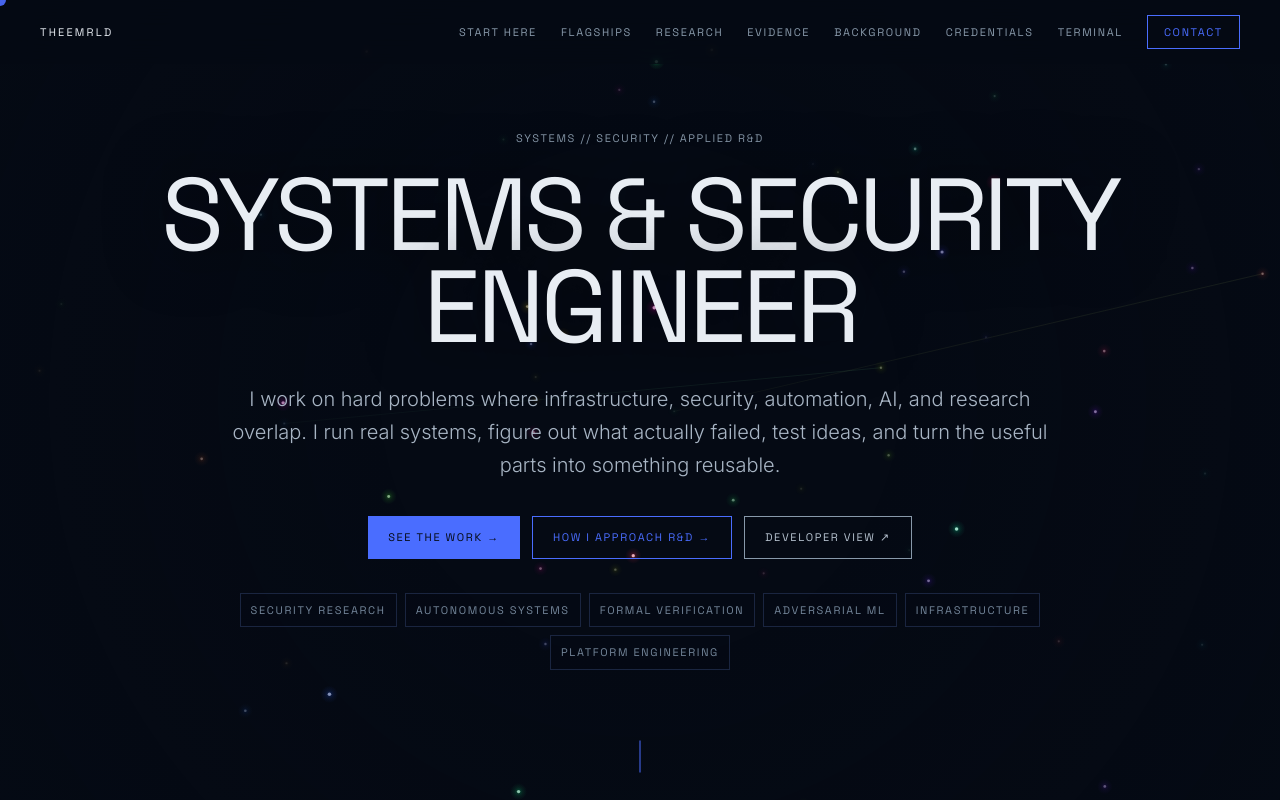
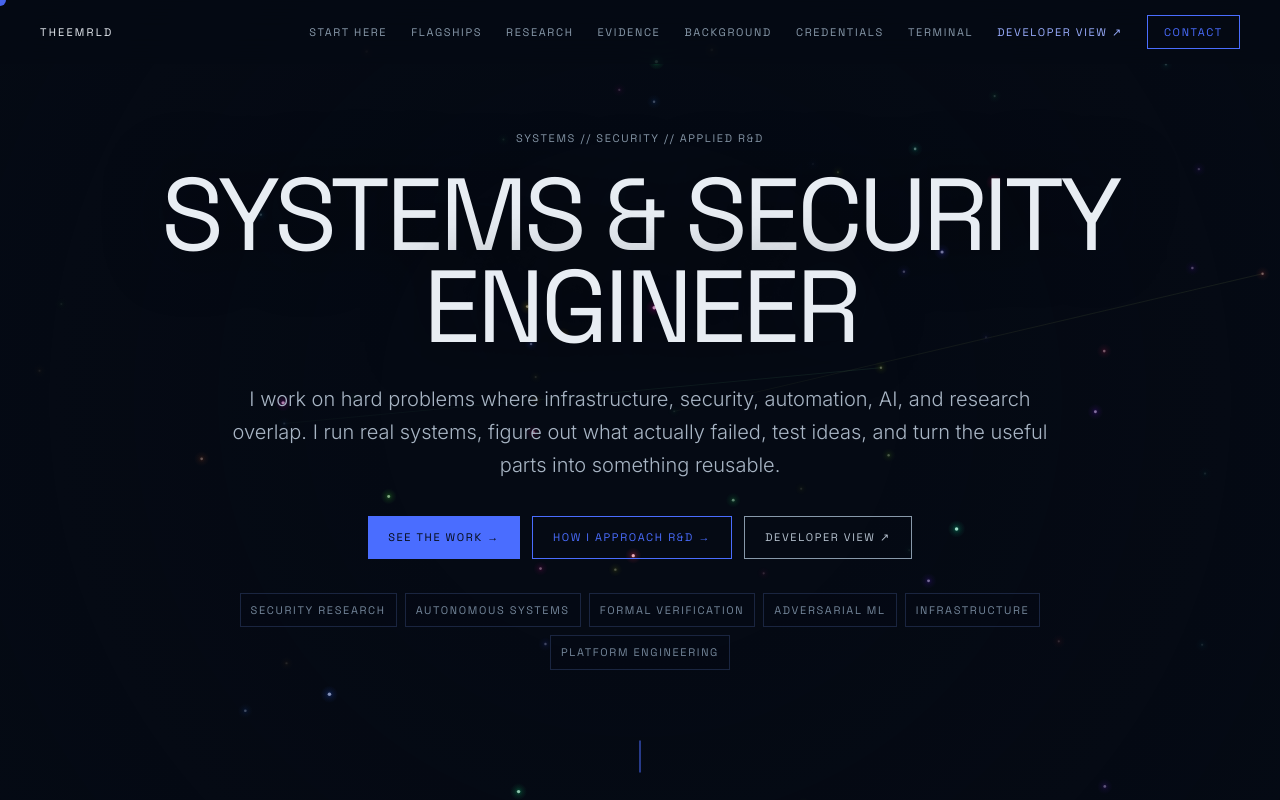
Before and after one commit to ninja-ops-guy/theemrld-portfolio, a React (Vite) app: page / in a window 1280 px wide. Shown: the top 800 px of the page. Built offline with nearby package versions, Linux system fonts and the light colour scheme; the HTML template or start-up script is replaced by a standard one.

Commit message:
feat(portfolio): add developer view navigation

```diff
--- a/src/sections/Navigation.tsx
+++ b/src/sections/Navigation.tsx
@@ -24,9 +24,9 @@ export default function Navigation() {
   return <nav className="fixed top-0 left-0 right-0 z-[100] transition-all duration-[400ms] ease-out" style={{height:'64px',background:scrolled?'rgba(5,10,20,.9)':'rgba(5,10,20,.62)',backdropFilter:'blur(18px)',WebkitBackdropFilter:'blur(18px)'}}>
     <div className="flex items-center justify-between h-full px-6 md:px-10 max-w-[1440px] mx-auto">
       <a href="#hero" onClick={(e)=>{e.preventDefault();scrollTo('#hero')}} className="font-headline text-[11px] uppercase tracking-[0.2em] text-[#E8EDF3]">THEEMRLD</a>
-      <div className="hidden lg:flex items-center gap-6">{items.map(([label,id])=><button key={id} onClick={()=>scrollTo(id)} className="font-label hover:text-[#E8EDF3] transition-colors" style={{color:'#8899AA'}}>{label}</button>)}<Link to="/terminal" className="font-label" style={{color:'#8899AA'}}>Terminal</Link><button onClick={()=>scrollTo('#contact')} className="font-label px-4 py-2" style={{color:'#4A6DFF',border:'1px solid #4A6DFF'}}>Contact</button></div>
+      <div className="hidden lg:flex items-center gap-6">{items.map(([label,id])=><button key={id} onClick={()=>scrollTo(id)} className="font-label hover:text-[#E8EDF3] transition-colors" style={{color:'#8899AA'}}>{label}</button>)}<Link to="/terminal" className="font-label" style={{color:'#8899AA'}}>Terminal</Link><a href="https://ninja-ops-guy.github.io/developer-portfolio/" target="_blank" rel="noreferrer" className="font-label" style={{color:'#9AAEFF'}}>Developer View ↗</a><button onClick={()=>scrollTo('#contact')} className="font-label px-4 py-2" style={{color:'#4A6DFF',border:'1px solid #4A6DFF'}}>Contact</button></div>
       <button className="lg:hidden flex flex-col gap-[5px] p-2" onClick={()=>setMenuOpen(!menuOpen)} aria-label="Toggle menu"><span className="block w-5 h-[1px] bg-[#E8EDF3]"/><span className="block w-5 h-[1px] bg-[#E8EDF3]"/><span className="block w-5 h-[1px] bg-[#E8EDF3]"/></button>
     </div>
-    <div className="lg:hidden fixed top-[64px] right-0 bottom-0 w-[290px] transition-transform duration-300" style={{background:'rgba(5,10,20,.97)',transform:menuOpen?'translateX(0)':'translateX(100%)'}}><div className="flex flex-col gap-7 p-9 pt-12">{items.map(([label,id])=><button key={id} onClick={()=>scrollTo(id)} className="font-label text-left" style={{color:'#A2B0BF'}}>{label}</button>)}<Link to="/terminal" onClick={()=>setMenuOpen(false)} className="font-label" style={{color:'#8899AA'}}>Terminal</Link><button onClick={()=>scrollTo('#contact')} className="font-label px-5 py-3" style={{color:'#4A6DFF',border:'1px solid #4A6DFF'}}>Contact</button></div></div>
+    <div className="lg:hidden fixed top-[64px] right-0 bottom-0 w-[290px] transition-transform duration-300" style={{background:'rgba(5,10,20,.97)',transform:menuOpen?'translateX(0)':'translateX(100%)'}}><div className="flex flex-col gap-7 p-9 pt-12">{items.map(([label,id])=><button key={id} onClick={()=>scrollTo(id)} className="font-label text-left" style={{color:'#A2B0BF'}}>{label}</button>)}<Link to="/terminal" onClick={()=>setMenuOpen(false)} className="font-label" style={{color:'#8899AA'}}>Terminal</Link><a href="https://ninja-ops-guy.github.io/developer-portfolio/" target="_blank" rel="noreferrer" onClick={()=>setMenuOpen(false)} className="font-label" style={{color:'#9AAEFF'}}>Developer View ↗</a><button onClick={()=>scrollTo('#contact')} className="font-label px-5 py-3" style={{color:'#4A6DFF',border:'1px solid #4A6DFF'}}>Contact</button></div></div>
   </nav>;
 }
```
